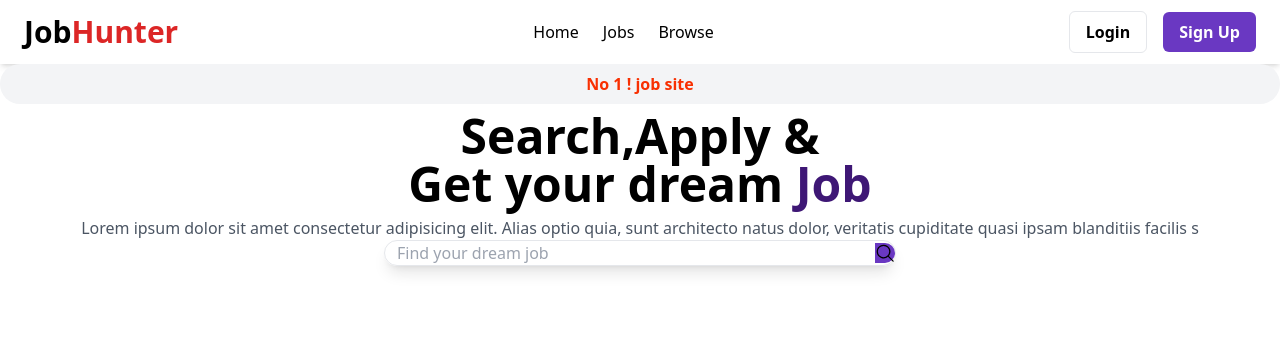
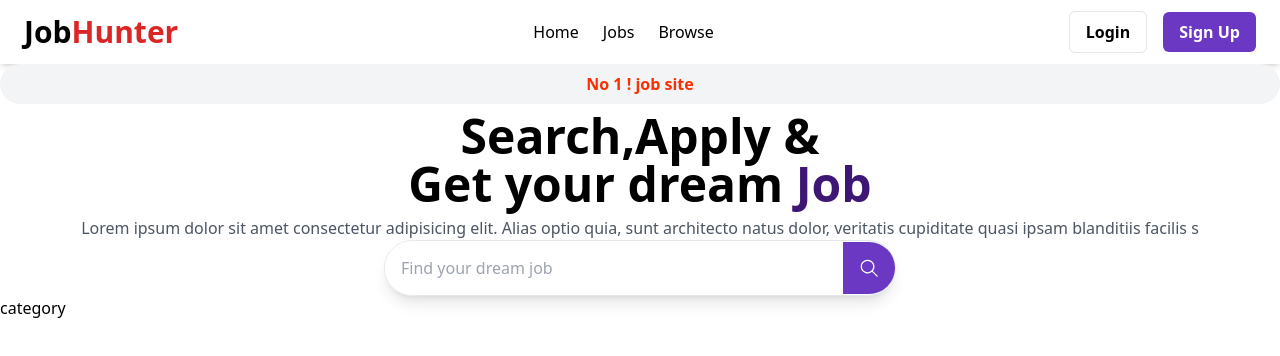
Before and after one commit to dhruvv224/job-hunter, a React (Create React App) app: page / in a window 1280 px wide. Shown: the top 356 px of the page. Built offline with nearby package versions, Linux system fonts and the light colour scheme.

Commit message:
category aded

```diff
--- /dev/null
+++ b/src/Components/CategoryCarousel.jsx
@@ -0,0 +1,11 @@
+import React from 'react'
+
+const CategoryCarousel = () => {
+  return (
+    <div>
+        category
+    </div>
+  )
+}
+
+export default CategoryCarousel
--- a/src/Components/Herosection.jsx
+++ b/src/Components/Herosection.jsx
@@ -7,13 +7,18 @@ const Herosection = () => {
         <h2 className='font-semibold px-4 py-2 rounded-full  bg-gray-100 text-[#f83002]'>No 1 ! job site</h2>
         <h1 className='text-5xl py-2 font-bold'>Search,Apply & <br/> <span className=''>Get your dream <span className='text-[#3e1775]'>Job</span></span></h1>
         <p className='text-gray-600'>Lorem ipsum dolor sit amet consectetur adipisicing elit. Alias optio quia, sunt architecto natus dolor, veritatis cupiditate quasi ipsam blanditiis facilis s</p>
-        <div className='md:flex w-[40%] shadow-lg border border-gray-200 pl-3 rounded-full items-center gap-4 mx-auto'>
-            <input type='text' placeholder='Find your dream job' className='border-none outline-none w-full'/>
-            <button className='rounded-r-full bg-[#6A38C2]'>
-            <GoSearch className='h-5 w-5' />
+        <div className="md:flex w-[40%] shadow-lg border border-gray-200 rounded-full items-center mx-auto">
+  <input
+    type="text"
+    placeholder="Find your dream job"
+    className="border-none outline-none w-full rounded-l-full p-4 h-full"
+  />
+  <button className="bg-[#6A38C2] p-4 rounded-r-full h-full flex items-center justify-center">
+    <GoSearch className="h-5 w-5 text-white" />
+  </button>
+</div>
 
-            </button>
-        </div>
+
     </div>
   )
 }
--- a/src/Components/Pages/Home.jsx
+++ b/src/Components/Pages/Home.jsx
@@ -1,10 +1,12 @@
 import React from 'react'
 import Herosection from '../Herosection'
+import CategoryCarousel from '../CategoryCarousel'
 
 const Home = () => {
   return (
     <div>
       <Herosection/>
+      <CategoryCarousel/>
     </div>
   )
 }
```
